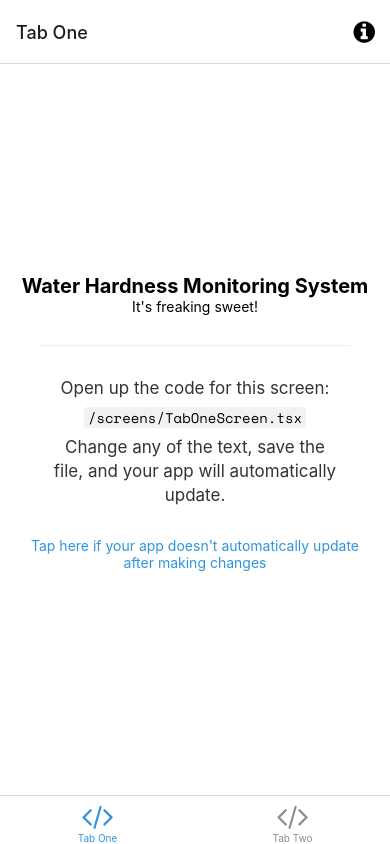
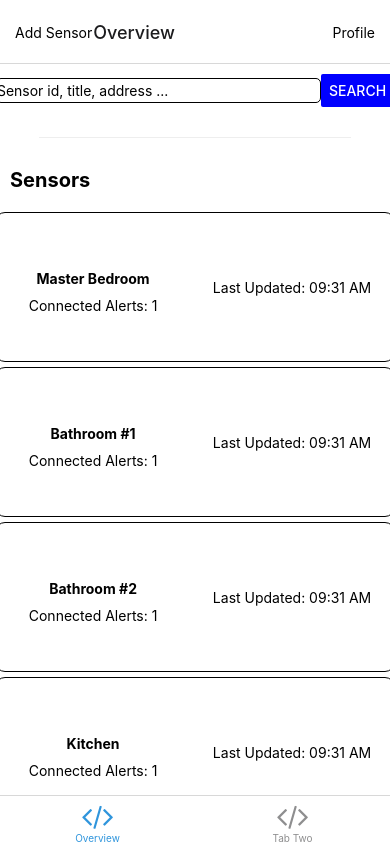
Before and after one commit to ericjlin/CMPE295-Master-Project, a React Native app in the folder water-hardness-system/: screen /TabOne in a window 390 px wide. Built offline with nearby package versions, Linux system fonts and the light colour scheme; what expo-linking would draw is missing.

Commit message:
Added UI structure for main page

```diff
--- a/water-hardness-system/navigation/index.tsx
+++ b/water-hardness-system/navigation/index.tsx
@@ -8,7 +8,7 @@ import { createBottomTabNavigator } from '@react-navigation/bottom-tabs';
 import { NavigationContainer, DefaultTheme, DarkTheme } from '@react-navigation/native';
 import { createNativeStackNavigator } from '@react-navigation/native-stack';
 import * as React from 'react';
-import { ColorSchemeName, Pressable } from 'react-native';
+import { ColorSchemeName, Pressable, View, Text } from 'react-native';
 
 import Colors from '../constants/Colors';
 import useColorScheme from '../hooks/useColorScheme';
@@ -66,20 +66,36 @@ function BottomTabNavigator() {
         name="TabOne"
         component={TabOneScreen}
         options={({ navigation }: RootTabScreenProps<'TabOne'>) => ({
-          title: 'Tab One',
+          title: 'Overview',
           tabBarIcon: ({ color }) => <TabBarIcon name="code" color={color} />,
+          headerLeft: () => (
+            <Pressable
+              onPress={() => {}}
+              style={({ pressed }) => ({
+                opacity: pressed ? 0.5 : 1
+              })}>
+              <Text
+              style={{
+                left: 15
+              }}>Add Sensor</Text>
+            </Pressable>
+          ),
           headerRight: () => (
             <Pressable
               onPress={() => navigation.navigate('Modal')}
               style={({ pressed }) => ({
                 opacity: pressed ? 0.5 : 1,
               })}>
-              <FontAwesome
+              {/* <FontAwesome
                 name="info-circle"
                 size={25}
                 color={Colors[colorScheme].text}
                 style={{ marginRight: 15 }}
-              />
+              /> */}
+              <Text
+              style={{
+                right: 15
+              }}>Profile</Text>
             </Pressable>
           ),
         })}
--- /dev/null
+++ b/water-hardness-system/screens/SensorListCard.tsx
@@ -0,0 +1,60 @@
+import { Text, Image, TouchableOpacity, View } from 'react-native';
+import React, { memo } from 'react';
+
+const SensorListCard = props => {
+
+  return (
+    <TouchableOpacity
+      onPress={() => {
+        // props.navigation.push('Sensor', { payload: props.payload });
+      }}
+    >
+      <View
+        style={{
+          height: 150,
+          width: 400,
+          marginLeft: 5,
+          marginRight: 5,
+          marginBottom: 5,
+          justifyContent: 'space-around',
+          flexDirection: 'row',
+          alignItems: 'center',
+          borderWidth: 1,
+          borderRadius: 10
+        }}
+      >
+        <View
+          style={{
+            marginLeft: 10,
+            marginRight: 10,
+            flexDirection: 'column',
+            alignItems: 'center',
+            justifyContent: 'center',
+          }}
+        >
+          <Text
+            style={{
+              marginBottom: 10,
+              marginTop: 10,
+              fontSize: 14,
+              fontWeight: 'bold',
+              textAlign: 'left',
+            }}
+          >
+            {props.payload.name}
+          </Text>
+          <View style={{
+              flexDirection: 'row',
+          }}>
+            <Text>Connected</Text>
+            <Text> </Text>
+            <Text>Alerts: 1</Text>
+          </View>
+        </View>
+        <Text>Last Updated: 09:31 AM</Text>
+      </View>
+    </TouchableOpacity>
+  );
+};
+
+export default memo(SensorListCard);
--- /dev/null
+++ b/water-hardness-system/screens/SensorListScrollContainer.tsx
@@ -0,0 +1,32 @@
+import { ScrollView, Text, View } from 'react-native';
+import React, { memo } from 'react';
+
+const SensorListScrollContainer = ({ children, title }) => {
+  const bg_color = '#1c1b21';
+
+  return (
+    <View
+      style={{
+        height: 650,
+        // backgroundColor: bg_color,
+        marginBottom: 1,
+      }}
+    >
+      <Text
+        key={'title'}
+        style={{
+          fontWeight: 'bold',
+          fontSize: 20,
+          marginBottom: 20,
+          marginLeft: 20,
+          marginRight: 5,
+        }}
+      >
+        {title}
+      </Text>
+      <ScrollView horizontal={false}>{children}</ScrollView>
+    </View>
+  );
+};
+
+export default memo(SensorListScrollContainer);
--- a/water-hardness-system/screens/TabOneScreen.tsx
+++ b/water-hardness-system/screens/TabOneScreen.tsx
@@ -1,17 +1,69 @@
 import * as React from 'react';
-import { StyleSheet } from 'react-native';
+import { StyleSheet, TextInput, Button } from 'react-native';
 
 import EditScreenInfo from '../components/EditScreenInfo';
 import { Text, View } from '../components/Themed';
 import { RootTabScreenProps } from '../types';
+import SensorListScrollContainer from './SensorListScrollContainer';
+import SensorListCard from './SensorListCard';
 
 export default function TabOneScreen({ navigation }: RootTabScreenProps<'TabOne'>) {
+
+  const listOfSensors = [
+    {
+      name: 'Master Bedroom',
+      img_url: '',
+    },
+    {
+      name: 'Bathroom #1',
+      img_url: '',
+    },
+    {
+      name: 'Bathroom #2',
+      img_url: '',
+    },
+    {
+      name: 'Kitchen',
+      img_url: '',
+    },
+    {
+      name: 'Toilet',
+      img_url: '',
+    },
+    {
+      name: 'Random Sink',
+      img_url: '',
+    },
+  ];;
+
   return (
     <View style={styles.container}>
-      <Text style={styles.title}>Water Hardness Monitoring System</Text>
-      <Text >It's freaking sweet!</Text>
+      <View style={{
+        top: 10,
+        marginBottom: 10,
+        flexDirection: 'row',
+        alignItems: 'center'
+      }}>
+        <TextInput style={{
+
+          height: 25,
+          width: 325,
+          borderWidth: 1,
+          borderRadius: 5
+        }}
+        placeholder="Sensor id, title, address ..."
+        />
+        <Button
+          title={'Search'}
+          color="blue"
+          />
+      </View>
       <View style={styles.separator} lightColor="#eee" darkColor="rgba(255,255,255,0.1)" />
-      <EditScreenInfo path="/screens/TabOneScreen.tsx" />
+      <SensorListScrollContainer title={'Sensors'}>
+        {listOfSensors.map((obj) => {
+          return(<SensorListCard navigation={navigation} payload={obj} />);
+        })}
+      </SensorListScrollContainer>
     </View>
   );
 }
@@ -20,7 +72,7 @@ const styles = StyleSheet.create({
   container: {
     flex: 1,
     alignItems: 'center',
-    justifyContent: 'center',
+    // justifyContent: 'center',
   },
   title: {
     fontSize: 20,
```
